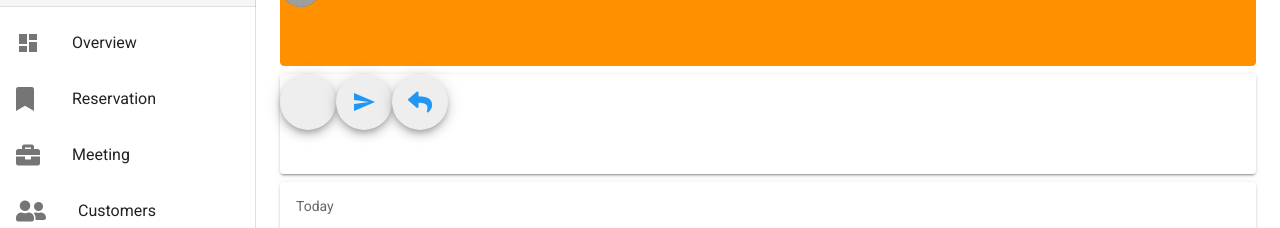
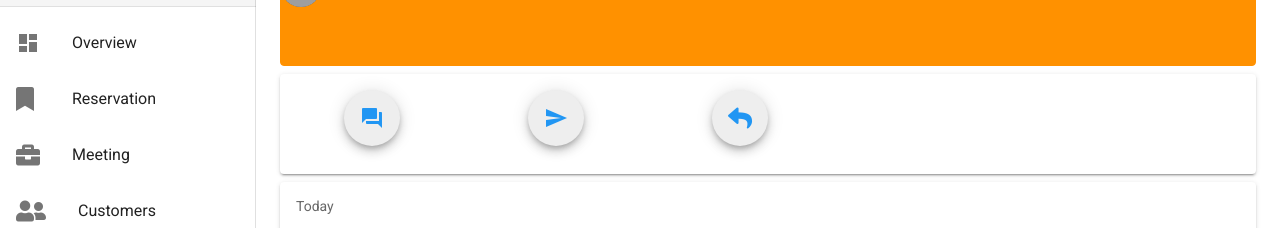
Before and after one commit to Olusola-Charles/boardash, a Vue app: page / in a window 1280 px wide. Shown: the part 180-408 px from the top of the page. Built offline with nearby package versions, Linux system fonts and the light colour scheme; grey boxes are pictures that could not be loaded.

Commit message:
Correction after Blank Page

```diff
--- a/src/components/Main.vue
+++ b/src/components/Main.vue
@@ -91,23 +91,25 @@
       </v-row>
      </v-container>
 
+    <v-item-group >
      <v-container class="py-1 px-6" fluid>
       <v-row>
        <v-col>
         <v-card height="100">
-         <v-btn fab color="grey lighten-3">
+         <v-btn fab color="grey lighten-3" class= "mx-16 my-4">
+          <v-icon color="blue"> mdi-forum </v-icon>
          </v-btn>
-         <v-btn fab color="grey lighten-3">
+         <v-btn fab color="grey lighten-3" class="mx-16 my-4">
           <v-icon color="blue">mdi-send </v-icon>
          </v-btn>
-         <v-btn fab color="grey lighten-3">
+         <v-btn fab color="grey lighten-3" class="mx-16 my-4">
          <v-icon color="blue">fas fa-reply</v-icon>
          </v-btn>
         </v-card>
        </v-col>
       </v-row>
      </v-container>
-
+    </v-item-group>
      <v-container class="py-1 px-6" fluid>
       <v-row>
        <v-col>
```
